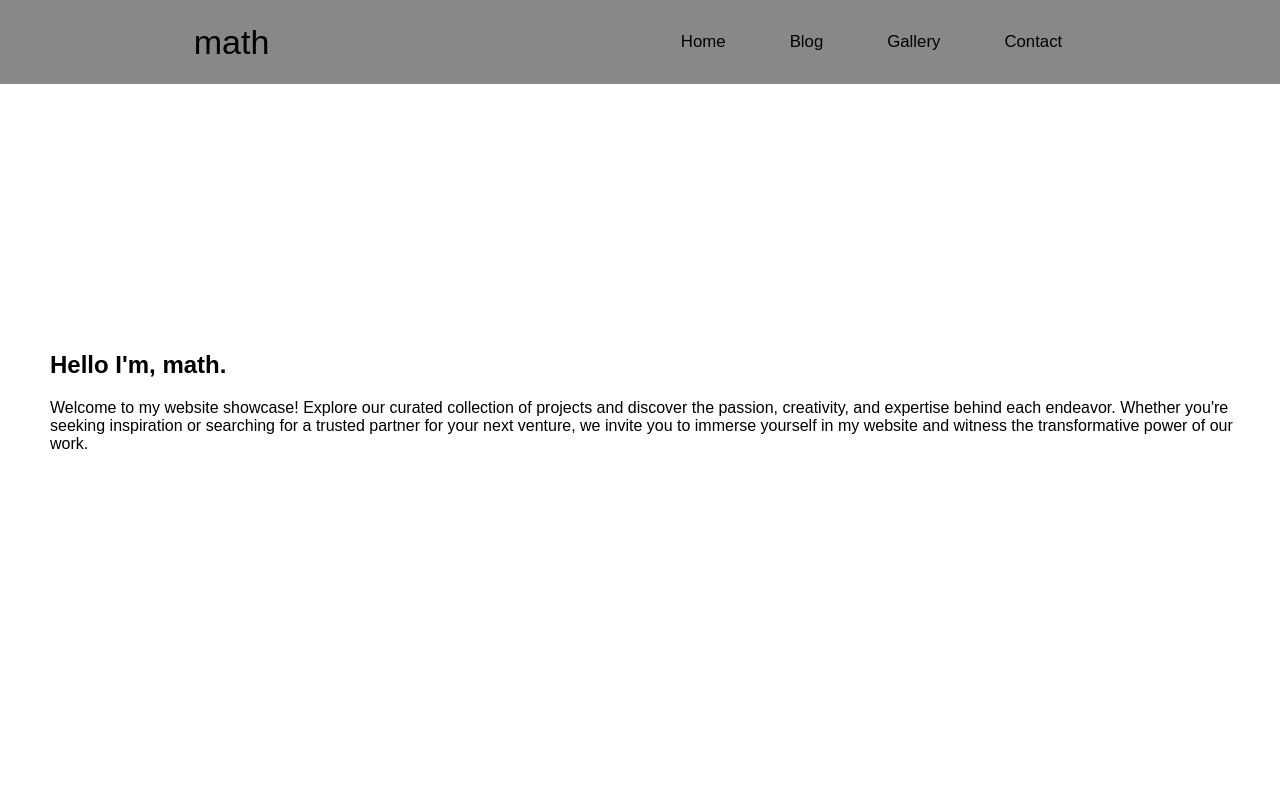
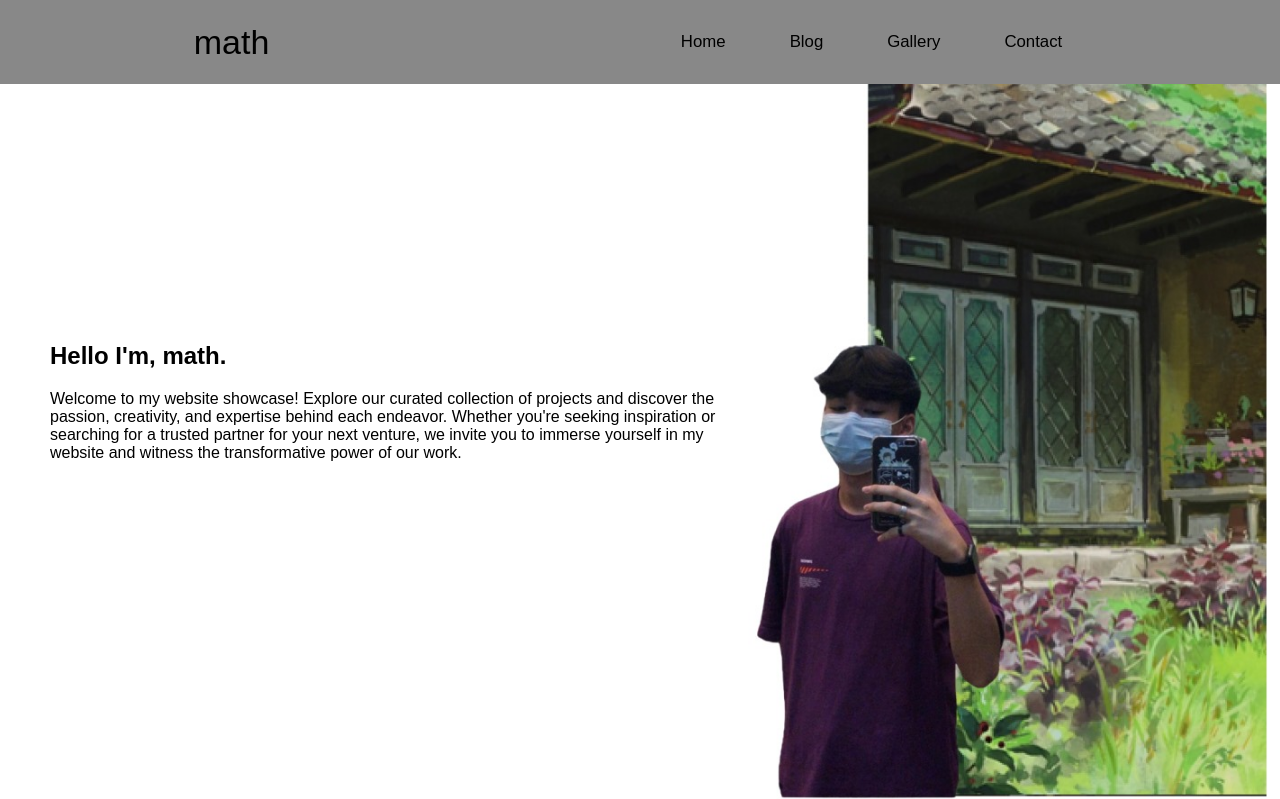
Before and after one commit to cain0-0/Project.02---CSS, a plain HTML site: page index.html in a window 1280 px wide. Shown: the top 799 px of the page. Drawn offline with Linux system fonts and the light colour scheme.

Commit message:
fixed image wont show(home)

```diff
--- a/index.html
+++ b/index.html
@@ -32,7 +32,7 @@
             </p>
         </div>
         </div>
-        <img src="img/math3.jpg" alt="math" />
+        <img src="img/math2.jpg" alt="math" />
         </div>
     </section>
     </header>
```
Also changed, not shown: img/math2.jpg (renamed from img/math2.png.jpg).
